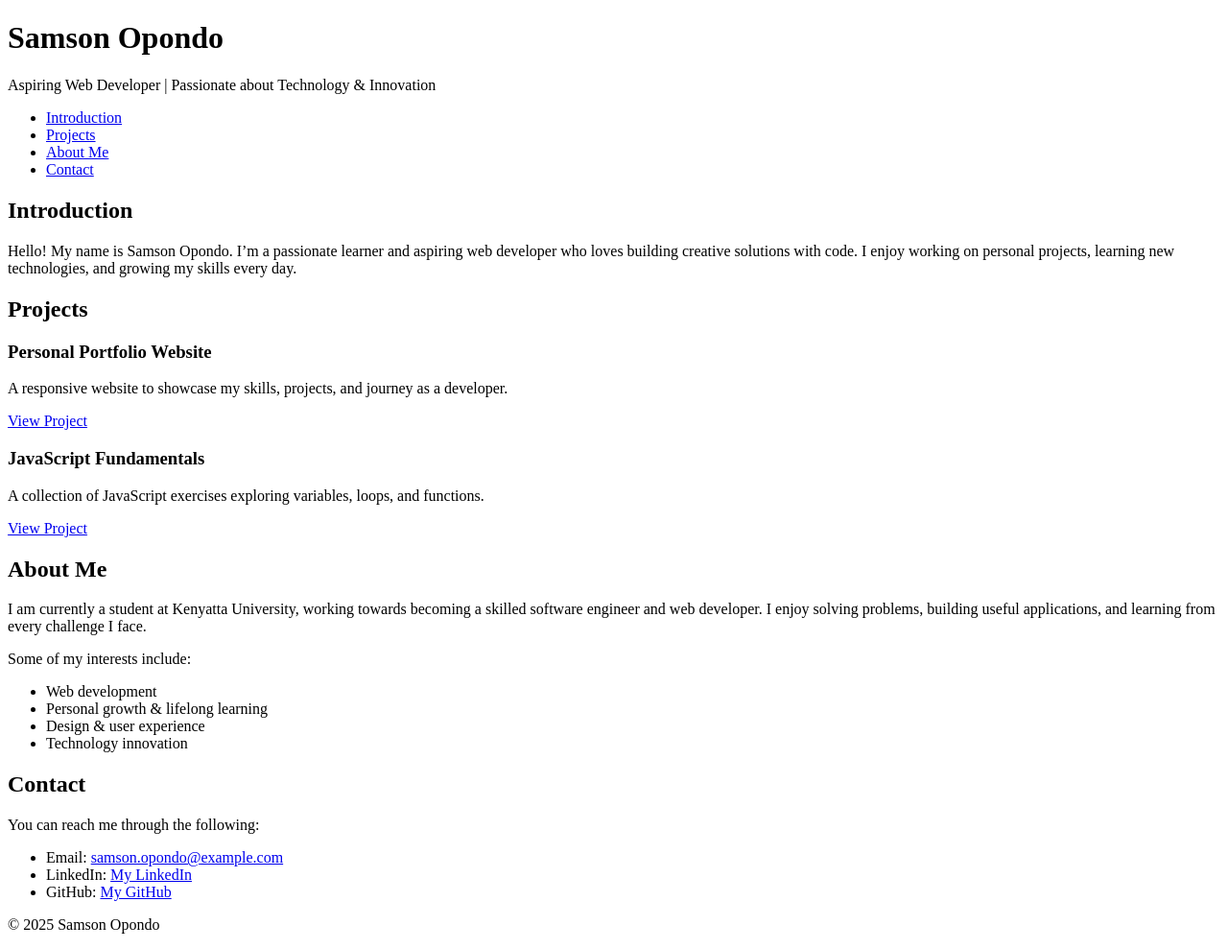
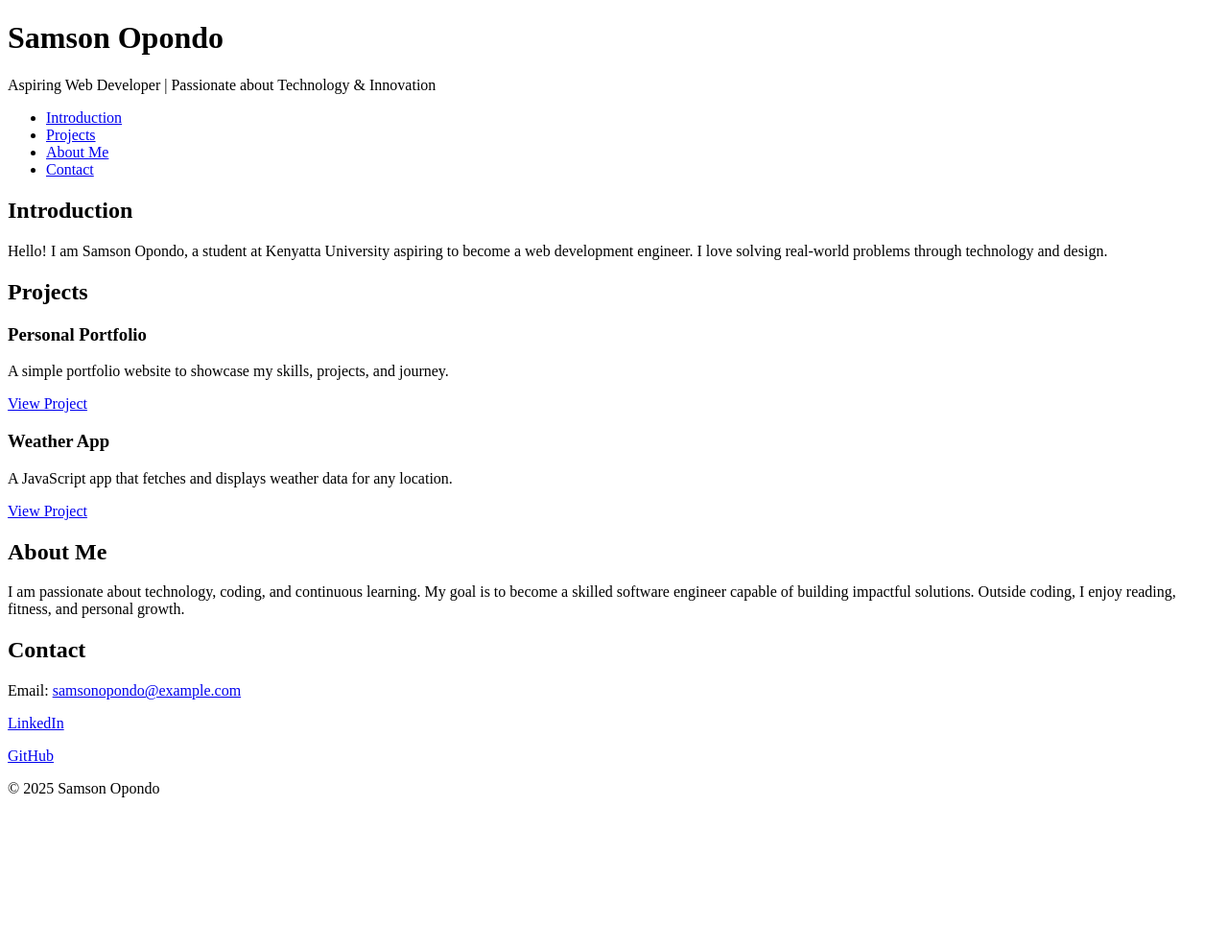
Before and after one commit to Jesh-samso/My_First_Portfolio, a plain HTML site: page html_basic/portfolio/index.html in a window 1280 px wide. Shown: the whole page at 96% size. After the commit the page ends 847 px from the top, so only its background shows below. Drawn offline with Linux system fonts and the light colour scheme.

Commit message:
modified portfolio

```diff
--- a/html_basic/portfolio/index.html
+++ b/html_basic/portfolio/index.html
@@ -3,16 +3,13 @@
 <head>
     <meta charset="utf-8">
     <title>Samson Opondo - Personal Portfolio</title>
-  <meta name="viewport" content="width=device-width, initial-scale=1.0">
 </head>
 <body>
-  <!-- Header -->
     <header>
         <h1>Samson Opondo</h1>
         <p>Aspiring Web Developer | Passionate about Technology & Innovation</p>
     </header>
 
-  <!-- Navigation -->
     <nav>
         <ul>
             <li><a href="#introduction">Introduction</a></li>
@@ -22,57 +19,39 @@
         </ul>
     </nav>
 
-  <!-- Introduction Section -->
     <section id="introduction">
         <h2>Introduction</h2>
-    <p>Hello! My name is Samson Opondo. I’m a passionate learner and aspiring web developer who loves building creative solutions with code. I enjoy working on personal projects, learning new technologies, and growing my skills every day.</p>
+        <p>Hello! I am Samson Opondo, a student at Kenyatta University aspiring to become a web development engineer. I love solving real-world problems through technology and design.</p>
     </section>
 
-  <!-- Projects Section -->
     <section id="projects">
         <h2>Projects</h2>
 
         <article class="project">
-      <h3>Personal Portfolio Website</h3>
-      <p>A responsive website to showcase my skills, projects, and journey as a developer.</p>
+            <h3>Personal Portfolio</h3>
+            <p>A simple portfolio website to showcase my skills, projects, and journey.</p>
             <a href="https://github.com/Jesh-samso/My_First_Portfolio" target="_blank">View Project</a>
         </article>
 
         <article class="project">
-      <h3>JavaScript Fundamentals</h3>
-      <p>A collection of JavaScript exercises exploring variables, loops, and functions.</p>
-      <a href="https://github.com/Jesh-samso/JS-Fundamentals" target="_blank">View Project</a>
+            <h3>Weather App</h3>
+            <p>A JavaScript app that fetches and displays weather data for any location.</p>
+            <a href="https://github.com/Jesh-samso/WeatherApp" target="_blank">View Project</a>
         </article>
-
     </section>
 
-  <!-- About Me Section -->
     <section id="about">
         <h2>About Me</h2>
-    <p>I am currently a student at Kenyatta University, working towards becoming a skilled software engineer and web developer. I enjoy solving problems, building useful applications, and learning from every challenge I face.</p>
-    <p>Some of my interests include:</p>
-    <ul>
-      <li>Web development</li>
-      <li>Personal growth & lifelong learning</li>
-      <li>Design & user experience</li>
-      <li>Technology innovation</li>
-    </ul>
+        <p>I am passionate about technology, coding, and continuous learning. My goal is to become a skilled software engineer capable of building impactful solutions. Outside coding, I enjoy reading, fitness, and personal growth.</p>
     </section>
 
-  <!-- Contact Section -->
     <section id="contact">
         <h2>Contact</h2>
-    <p>You can reach me through the following:</p>
-    <ul>
-      <li>Email: <a href="mailto:samson.opondo@example.com">samson.opondo@example.com</a></li>
-      <li>LinkedIn: <a href="https://www.linkedin.com/in/your-profile" target="_blank">My LinkedIn</a></li>
-      <li>GitHub: <a href="https://github.com/Jesh-samso" target="_blank">My GitHub</a></li>
-    </ul>
+        <p>Email: <a href="mailto:samsonopondo@example.com">samsonopondo@example.com</a></p>
+        <p><a href="https://www.linkedin.com/in/samsonopondo" target="_blank">LinkedIn</a></p>
+        <p><a href="https://github.com/Jesh-samso" target="_blank">GitHub</a></p>
     </section>
 
-  <!-- Footer -->
-  <footer>
-    <p>&copy; 2025 Samson Opondo</p>
-  </footer>
+    <footer><p>&copy; 2025 Samson Opondo</p></footer>
 </body>
 </html>
```
Lines whose indentation alone changed are shown as unchanged.
